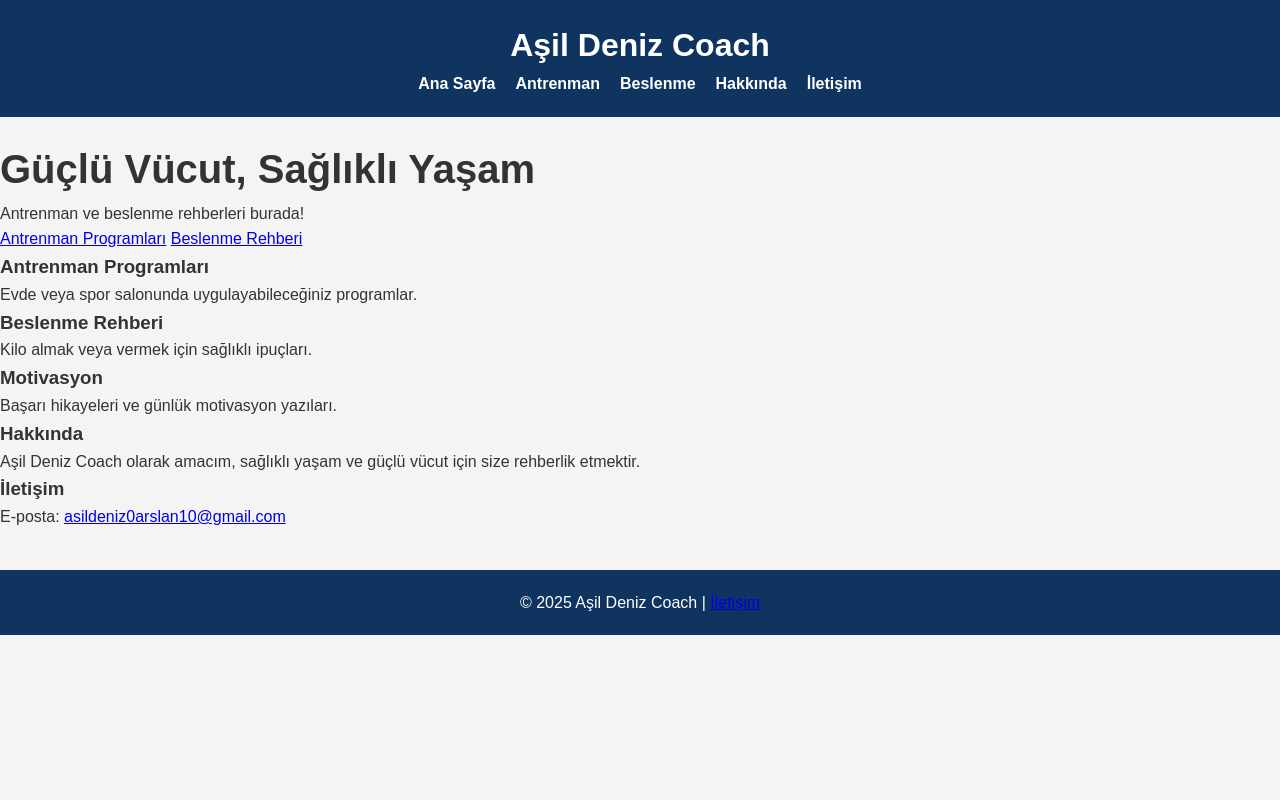
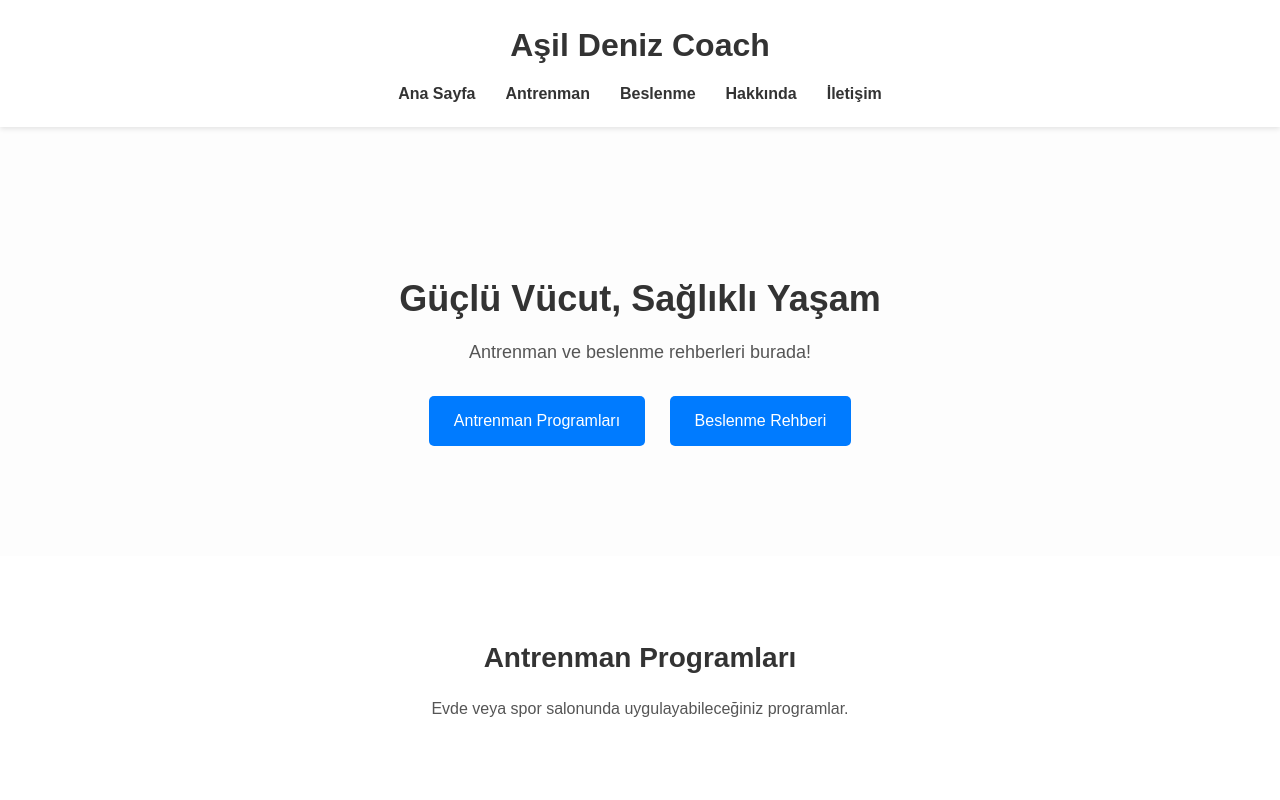
Before and after one commit to asildeniz0arslan10-coder/asildenizcoach, a plain HTML site: page index.html in a window 1280 px wide. Shown: the top 800 px of the page. Drawn offline with Linux system fonts and the light colour scheme.

Commit message:
Refactor CSS styles for layout and colors

```diff
--- a/style.css
+++ b/style.css
@@ -1,3 +1,4 @@
+/* Genel Ayarlar */
 * {
     margin: 0;
     padding: 0;
@@ -6,58 +7,104 @@
 }
 
 body {
+    background-color: #ffffff;
+    color: #333333;
     line-height: 1.6;
-    background-color: #f4f4f4;
-    color: #333;
+    padding-top: 120px; /* header yüksekliği kadar boşluk */
 }
 
+/* Header / Menü */
 header {
-    background-color: #0f3460;
-    color: #fff;
+    background-color: #ffffff;
     padding: 20px 0;
+    box-shadow: 0 2px 5px rgba(0,0,0,0.1);
+    position: fixed;
+    top: 0;
+    width: 100%;
+    z-index: 1000;
+}
+
+header h1 {
+    text-align: center;
+    margin-bottom: 10px;
+}
+
+nav ul {
+    display: flex;
+    justify-content: center;
+    list-style: none;
+}
+
+nav ul li {
+    margin: 0 15px;
+}
+
+nav ul li a {
+    text-decoration: none;
+    color: #333333;
+    font-weight: bold;
+    transition: color 0.3s;
+}
+
+nav ul li a:hover {
+    color: #007BFF;
+}
+
+/* Hero / Ana Bölüm */
+.hero {
+    text-align: center;
+    padding: 150px 20px 100px 20px;
+    background-color: #fdfdfd;
+}
+
+.hero h2 {
+    font-size: 36px;
+    margin-bottom: 10px;
+}
+
+.hero p {
+    font-size: 18px;
+    color: #555555;
+    margin-bottom: 20px;
+}
+
+.btn {
+    display: inline-block;
+    margin: 10px;
+    padding: 12px 25px;
+    background-color: #007BFF;
+    color: #ffffff;
+    text-decoration: none;
+    border-radius: 5px;
+    transition: background 0.3s;
+}
+
+.btn:hover {
+    background-color: #0056b3;
+}
+
+/* Bölümler */
+.section {
+    padding: 80px 20px;
     text-align: center;
 }
 
-nav ul {
-    list-style: none;
-    display: flex;
-    justify-content: center;
-    gap: 20px;
+.section h3 {
+    font-size: 28px;
+    margin-bottom: 15px;
 }
 
-nav ul li a {
-    color: #fff;
-    text-decoration: none;
-    font-weight: bold;
+.section p {
+    font-size: 16px;
+    color: #555555;
 }
 
-.hero {
-    margin-top: 20px;
+/* Footer */
+footer {
+    background-color: #f8f8f8;
+    text-align: center;
+    padding: 20px 0;
+    font-size: 14px;
+    color: #777777;
+    margin-top: 50px;
 }
-
-.hero h2 {
-    font-size: 2.5rem;
-}
-
-.features {
-    display: flex;
-    justify-content: space-around;
-    margin: 40px 0;
-    text-align: center;
-}
-
-.features div {
-    background: #fff;
-    padding: 20px;
-    border-radius: 10px;
-    width: 25%;
-    box-shadow: 0 4px 6px rgba(0,0,0,0.1);
-}
-
-footer {
-    text-align: center;
-    padding: 20px;
-    background: #0f3460;
-    color: #fff;
-    margin-top: 40px;
-}
```
